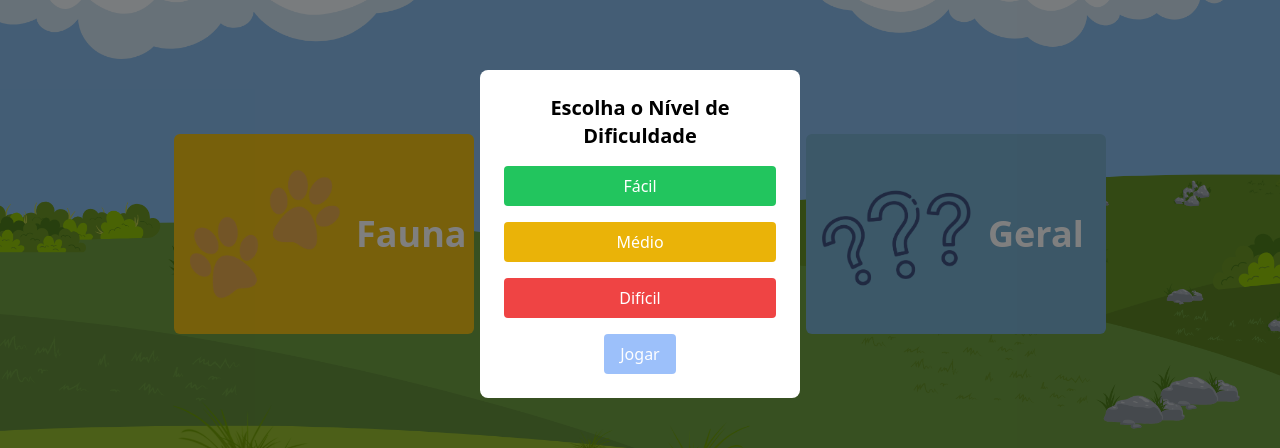
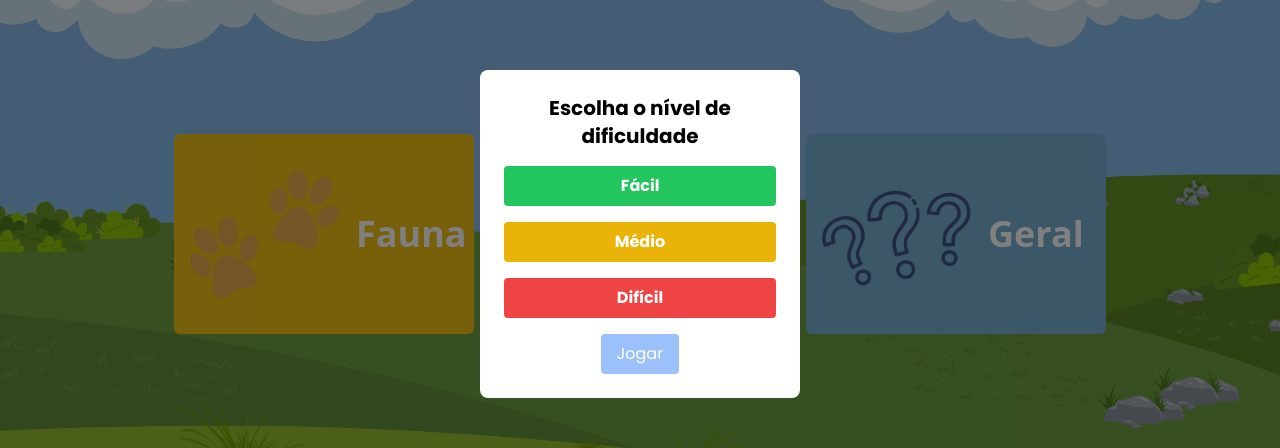
Before and after one commit to marianakemmerich/tcc-pampa-quiz, a React (Create React App) app: page /categories in a window 1280 px wide. Both pictures are taken after a click on the element "Fauna". Shown: the part 166-614 px from the top of the page. Built offline with nearby package versions, Linux system fonts and the light colour scheme.

Commit message:
feat: close modal when clicking outside

```diff
--- a/src/components/LevelModal.tsx
+++ b/src/components/LevelModal.tsx
@@ -19,6 +19,12 @@ const LevelModal = ({
     }
   }
 
+  const handleOverlayClick = (event: React.MouseEvent<HTMLDivElement>) => {
+    if (event.target === event.currentTarget) {
+      onClose()
+    }
+  }
+
   const levelColors: Record<string, string> = {
     Fácil: 'bg-green-500 hover:bg-green-600',
     Médio: 'bg-yellow-500 hover:bg-yellow-600',
@@ -26,15 +32,18 @@ const LevelModal = ({
   }
 
   return (
-    <div className="fixed inset-0 bg-black bg-opacity-50 flex items-center justify-center z-50">
-      <div className="bg-white justify-center items-center rounded-lg p-6 w-80">
-        <h4 className="text-xl text-center font-bold mb-4">Escolha o Nível de Dificuldade</h4>
-        <div className="flex flex-col space-y-4">
+    <div
+      className='fixed inset-0 bg-black bg-opacity-50 flex items-center justify-center z-50 font-poppins'
+      onClick={handleOverlayClick}
+    >
+      <div className='bg-white relative rounded-lg p-6 w-80'>
+        <h4 className='text-xl text-center font-bold mb-4'>Escolha o nível de dificuldade</h4>
+        <div className='flex flex-col space-y-4'>
           {['Fácil', 'Médio', 'Difícil'].map((level) => (
             <button
               key={level}
               onClick={() => setSelectedLevel(level)}
-              className={`px-4 py-2 text-white rounded transition ${
+              className={`px-4 py-2 text-white rounded transition test-lg font-bold ${
                 levelColors[level]
               } ${selectedLevel === level ? 'ring-4 ring-opacity-50' : ''}`}
             >
@@ -42,7 +51,7 @@ const LevelModal = ({
             </button>
           ))}
         </div>
-        <div className="flex justify-center mt-4">
+        <div className='flex justify-center mt-4'>
           <button
             onClick={handleStartGame}
             disabled={!selectedLevel}
```
